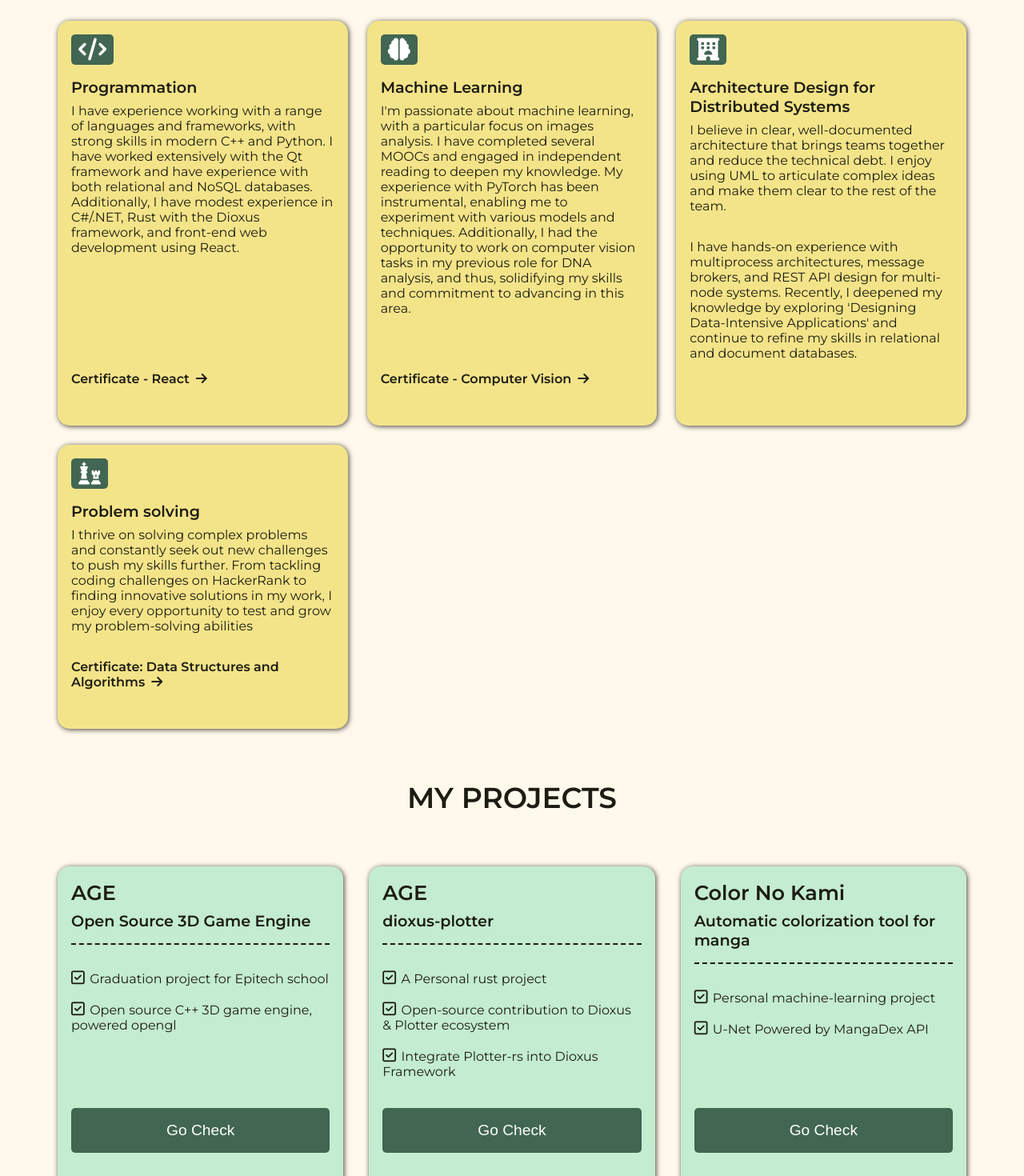
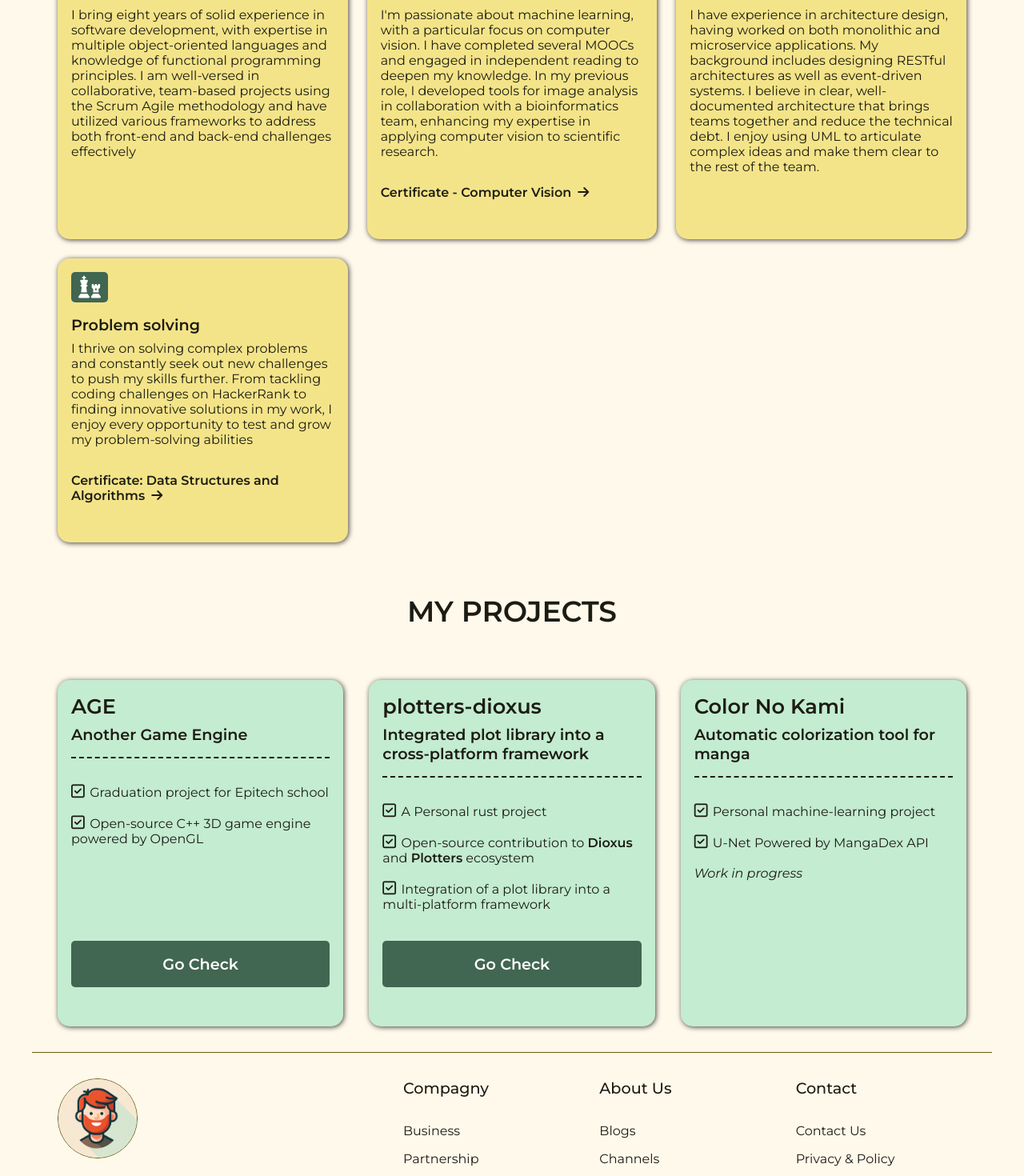
Before and after one commit to DorianPinaud/dorianpinaud-portfolio, a React (Create React App) app: page / in a window 1280 px wide. Shown: the part 1060-2530 px from the top of the page at 80% size. Built offline with nearby package versions, Linux system fonts and the light colour scheme.

Commit message:
Improve descriptions

```diff
--- a/src/App.css
+++ b/src/App.css
@@ -114,6 +114,8 @@ nav {
 }
 
 .btn {
+    display: flex;
+    justify-content: center;
     padding: 1rem 2rem;
     font-size: 1.2rem;
     color: var(--md-sys-color-on-primary);
--- a/src/components/Header.tsx
+++ b/src/components/Header.tsx
@@ -6,9 +6,12 @@ export default function Header() {
         <header className="container">
             <div className="content">
                 <h4>Fortunately, not all dodos have gone extinct <img src="images/logo2.png" />🔥🔥🔥</h4>
-                <h1><span>Dorian</span>, Software Engineer and Part Time Painter</h1>
+                <h1><span>Dorian</span>, Software Engineer</h1>
                 <p>
-                    Hi, I'm Dorian - Code crafter since 2016, I'm collaboratively driven developer, eager to continousely learn. I bring a well-rounded tech skill set to every project.
+                    Hi, I'm Dorian - Code crafter since 2016,
+                    I'm a collaboratively driven developer,
+                    eager to continousely learn.
+                    I bring a well-rounded tech skill set to every project.
                     <ul>
                         <li>
                             <p>
@@ -41,7 +44,6 @@ export default function Header() {
                     </ul>
 
                 </p>
-                <button className="btn">Get Started</button>
             </div>
             <div className="image">
                 <HeaderImage />
--- a/src/components/Projects/AGEProject.tsx
+++ b/src/components/Projects/AGEProject.tsx
@@ -5,17 +5,17 @@ export default function AGEProject() {
         <div className="card">
             <div className="content">
                 <h4>AGE</h4>
-                <h3>Open Source 3D Game Engine</h3>
+                <h3>Another Game Engine</h3>
                 <p>
                     <i className="fa-regular fa-square-check"></i>
                     Graduation project for Epitech school
                 </p>
                 <p>
                     <i className="fa-regular fa-square-check"></i>
-                    Open source C++ 3D game engine, powered opengl
+                    Open-source C++ 3D game engine powered by OpenGL
                 </p>
             </div>
-            <button className='btn'>Go Check</button>
+            <a className='btn' href="https://github.com/DorianPinaud/AGE">Go Check</a>
         </div>
     )
 }
--- a/src/components/Projects/ColorNoKamiProject.tsx
+++ b/src/components/Projects/ColorNoKamiProject.tsx
@@ -14,8 +14,8 @@ export default function ColorNoKamiProject() {
                     <i className="fa-regular fa-square-check"></i>
                     U-Net Powered by MangaDex API
                 </p>
+                <p><em>Work in progress</em></p>
             </div>
-            <button className='btn'>Go Check</button>
         </div>
     )
 }
--- a/src/components/Projects/PlotterDioxusProject.tsx
+++ b/src/components/Projects/PlotterDioxusProject.tsx
@@ -4,22 +4,22 @@ export default function PlotterDioxusProject() {
     return (
         <div className="card">
             <div className="content">
-                <h4>AGE</h4>
-                <h3>dioxus-plotter</h3>
+                <h4>plotters-dioxus</h4>
+                <h3>Integrated plot library into a cross-platform framework</h3>
                 <p>
                     <i className="fa-regular fa-square-check"></i>
                     A Personal rust project
                 </p>
                 <p>
                     <i className="fa-regular fa-square-check"></i>
-                    Open-source contribution to Dioxus & Plotter ecosystem
+                    Open-source contribution to <a href="https://github.com/DioxusLabs/dioxus">Dioxus</a> and <a href='https://github.com/plotters-rs/plotters'>Plotters</a> ecosystem
                 </p>
                 <p>
                     <i className="fa-regular fa-square-check"></i>
-                    Integrate Plotter-rs into Dioxus Framework
+                    Integration of a plot library into a multi-platform framework
                 </p>
             </div>
-            <button className='btn'>Go Check</button>
+            <a className='btn'>Go Check</a>
         </div>
     )
 }
--- a/src/components/Skills/ArchitectureSkill.tsx
+++ b/src/components/Skills/ArchitectureSkill.tsx
@@ -4,13 +4,15 @@ import Skill from './Skill'
 export default function ArchitectureSkill() {
     return (
         <>
-            <Skill title="Architecture Design for Distributed Systems" content="I believe in clear, well-documented architecture that brings
-                teams together and reduce the technical debt. I enjoy using UML to articulate complex ideas and
-                make them clear to the rest of the team." second_content="I have hands-on experience with multiprocess
-                architectures, message brokers, and REST API design for multi-node systems.
-                Recently, I deepened my knowledge by exploring
-                'Designing Data-Intensive Applications' and continue to refine my skills in
-                relational and document databases." icon_name="fa-solid fa-hotel" />
+            <Skill title="System Architecture"
+                content="I have experience in architecture design,
+                having worked on both monolithic and microservice applications.
+                My background includes designing RESTful architectures as well
+                as event-driven systems.
+                I believe in clear, well-documented architecture that brings
+                teams together and reduce the technical debt.
+                I enjoy using UML to articulate complex ideas and
+                make them clear to the rest of the team." icon_name="fa-solid fa-hotel" />
         </>
     )
 }
--- a/src/components/Skills/MachineLearningSkill.tsx
+++ b/src/components/Skills/MachineLearningSkill.tsx
@@ -3,16 +3,16 @@ import Skill from './Skill'
 
 export default function MachineLearningSkill() {
     return (
-        <Skill title="Machine Learning" content="I'm passionate about machine learning,
-                with a particular focus on images analysis.
-                I have completed several MOOCs and engaged in
-                independent reading to deepen my knowledge.
-                My experience with PyTorch has been instrumental,
-                enabling me to experiment with various models and
-                techniques. Additionally, I had the opportunity to
-                work on computer vision tasks in my previous role
-                for DNA analysis, and thus, solidifying my skills
-                and commitment to advancing in this area." icon_name="fa-solid fa-brain"
+        <Skill title="Machine Learning"
+            content="I'm passionate about machine learning,
+        with a particular focus on computer vision.
+        I have completed several MOOCs and engaged
+        in independent reading to deepen my knowledge.
+        In my previous role, I developed tools
+        for image analysis in collaboration with a
+        bioinformatics team, enhancing my expertise
+         in applying computer vision to
+         scientific research." icon_name="fa-solid fa-brain"
             link="https://www.udacity.com/certificate/e/3d36e466-b78c-11ec-aff5-4792823d68df" text_link='Certificate - Computer Vision' />
     )
 }
--- a/src/components/Skills/ProgrammingSkill.tsx
+++ b/src/components/Skills/ProgrammingSkill.tsx
@@ -3,17 +3,15 @@ import Skill from './Skill'
 
 export default function ProgrammingSkill() {
     return (
-        <Skill title='Programmation' content='I have experience working with a range of
-                    languages and frameworks, with strong skills
-                    in modern C++ and Python. I have worked
-                    extensively with the Qt framework and
-                    have experience with both relational and
-                    NoSQL databases. Additionally, I have modest
-                    experience in C#/.NET, Rust with the
-                    Dioxus framework, and front-end web
-                    development using React.'
-            icon_name='fa-solid fa-code'
-            link="https://www.hackerrank.com/certificates/207e51008d22"
-            text_link='Certificate - React' />
+        <Skill title='Programmation'
+            content='I bring eight years of solid experience
+        in software development, with expertise in multiple
+        object-oriented languages and knowledge of
+        functional programming principles.
+        I am well-versed in collaborative, team-based projects
+        using the Scrum Agile methodology and
+        have utilized various frameworks to address
+        both front-end and back-end challenges effectively'
+            icon_name='fa-solid fa-code' />
     )
 }
```
